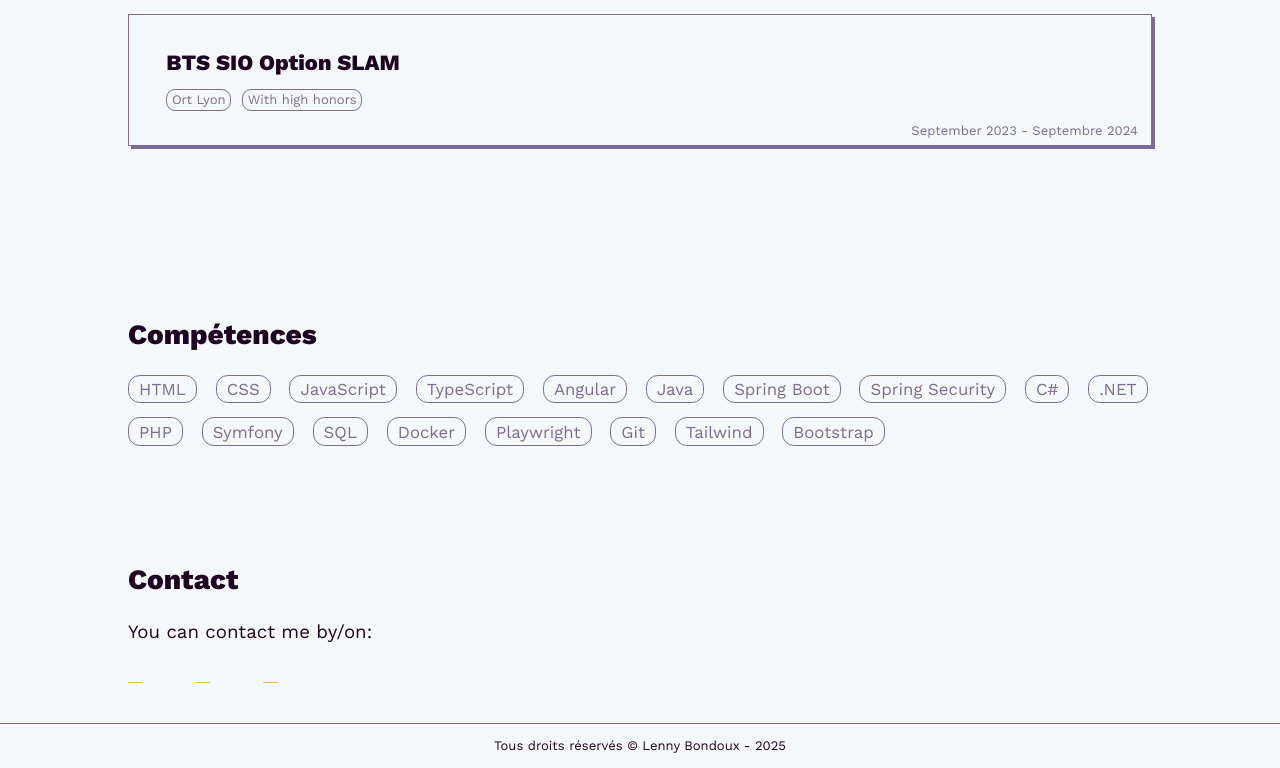
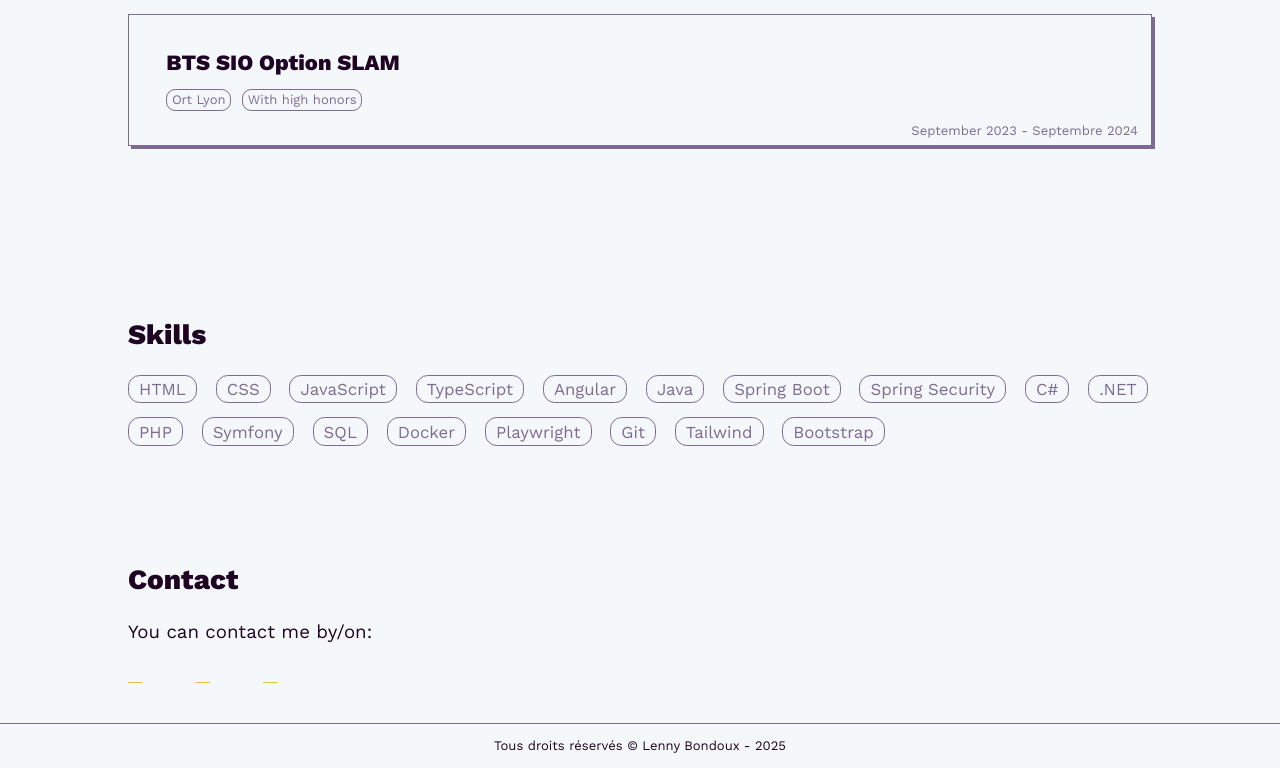
Before and after one commit to LennyBdx/LennyBdx.github.io, a plain HTML site: page index.html in a window 1280 px wide. Shown: the part 2519-3287 px from the top of the page. Drawn offline with Linux system fonts and the light colour scheme; a web font is replaced by a local one.

Commit message:
traductions

```diff
--- a/index.html
+++ b/index.html
@@ -226,7 +226,7 @@
     </article>
 
     <article id="competences">
-      <h2>Compétences</h2>
+      <h2>Skills</h2>
       <div>
         <span class="badge">HTML</span>
         <span class="badge">CSS</span>
```
